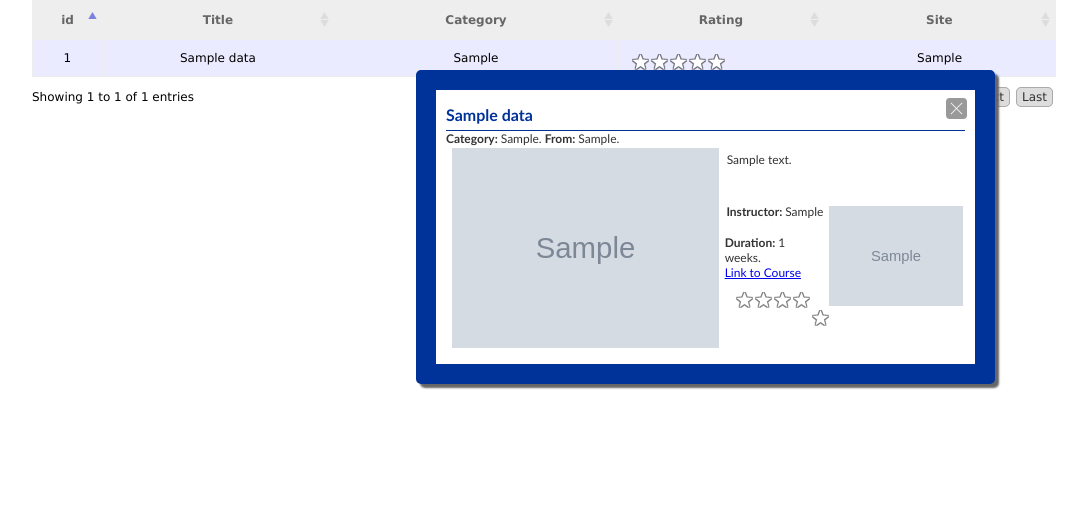
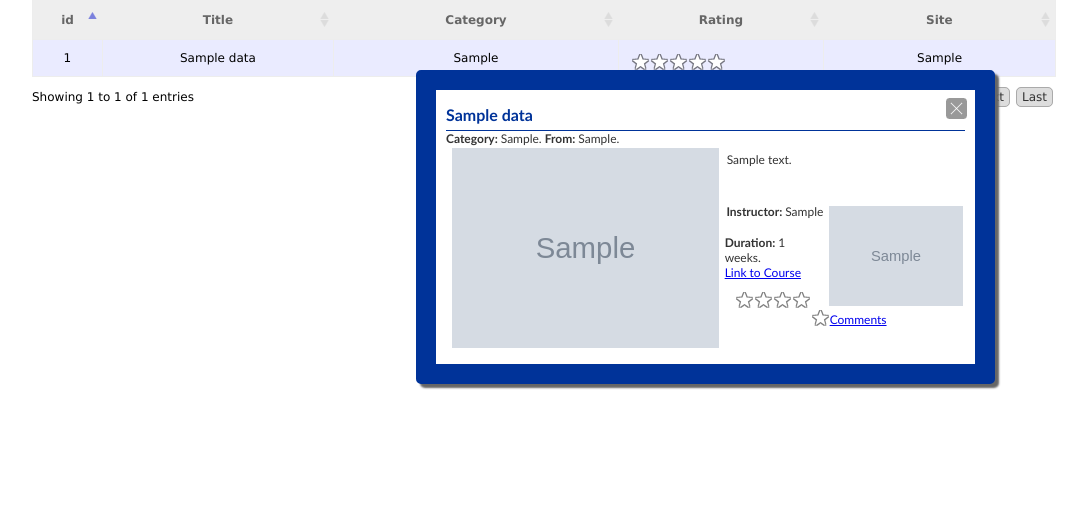
Before and after one commit to Vlad777/mit-stanford, a PHP site: page / in a window 1280 px wide, after a click that opens the changed part. Shown: the part 173-678 px from the top of the page, without its empty margins (96-1183 px from the left). Run offline with PHP 8.4, Linux system fonts and the light colour scheme; data comes from the database, SQL or seed files in the repository; tables that the repository leaves empty hold one stand-in row (values such as "Sample post"); grey boxes marked "Sample" are stand-in pictures; data that the repository does not hold is empty; some libraries are stand-ins or nearby versions.

Commit message:
Restored link to comments in index.php

```diff
--- a/index.php
+++ b/index.php
@@ -91,10 +91,13 @@ $(function() {
 <body>
 
 <script type="text/javascript">
-	function open_video(url)
+	function open_window(url,w,h)
 	{
+
+		if (!w) w = 850;
+		if (!h) h = 640;
 		var specs = 'toolbar=yes,location=yes,directories=no,status=no,menubar=no,scrollbars=yes,';
-		    specs += 'width=850px,height=640px,resizeable=yes,copyhistory=yes';
+		    specs += 'width='+w+'x,height='+h+'px,resizeable=yes,copyhistory=yes';
 		var myWin = window.open(url,"_blank",specs);
 		myWin.focus();
 	}
@@ -200,7 +203,7 @@ foreach ($results as $aCourse)
         <b>From: </b><? echo  $aCourse['site']; ?>.<br />
      </div>
      <div class="course_image">
-    <a title="link to course video" onClick="open_video('<? echo $aCourse['video_link']; ?>');return false;"
+    <a title="link to course video" onClick="open_window('<? echo $aCourse['video_link']; ?>');return false;"
 									href="<? echo $aCourse['video_link']; ?>" target="_blank">
 									<img src="<? echo $aCourse['course_image']; ?>" alt="link to video" />	</a>
      </div>
@@ -224,6 +227,10 @@ foreach ($results as $aCourse)
               <div class="star_4 ratings_stars"></div>
               <div class="star_5 ratings_stars"></div>
               <!-- <div class="total_votes">No Votes!</div> -->
+          </div>
+
+          <div class="user_comments">
+          <a onClick="open_window('comment.php?id=<? echo $aCourse['id'] ?>',300,500);return false;" href="javascript:window.open('comment.php?id='<? echo $aCourse['id']; ?>','Comment','width=300,height=500')" target="_blank">Comments</a>
           </div>
      </div> <!-- //course data -->
        <?
```
